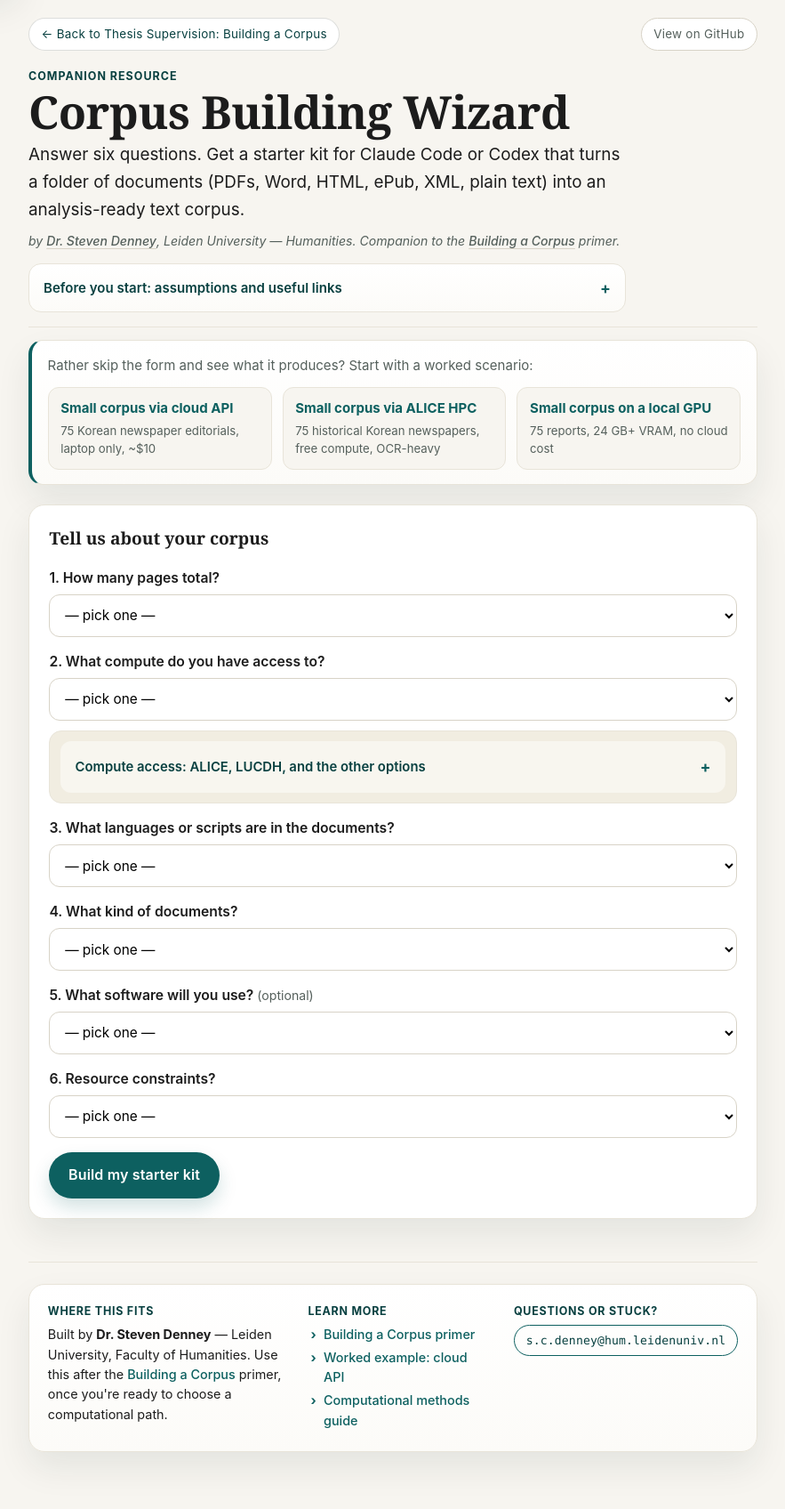
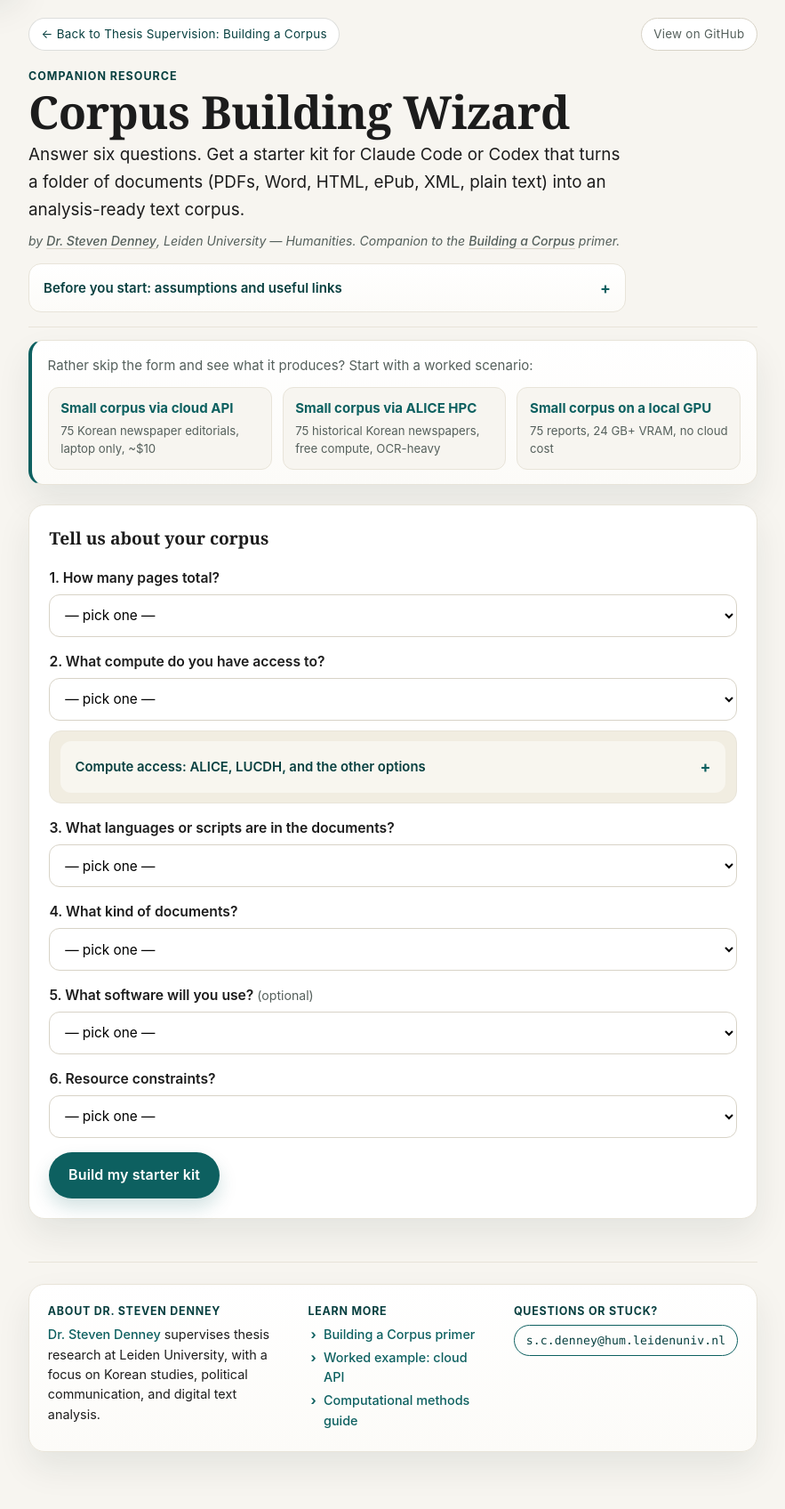
Before and after one commit to scdenney/corpus-building, a Jekyll site: the page index.html, which Jekyll copies as it is, in a window 1280 px wide. Shown: the whole page at 89% size, without its empty margins (198-1081 px from the left). Built offline with Jekyll 4.4.1, drawn with Linux system fonts in a browser that asks for light colours.

Commit message:
Tighten wizard footer attribution

```diff
--- a/index.html
+++ b/index.html
@@ -180,8 +180,8 @@
 <footer>
   <div class="footer-inner">
     <div class="footer-col">
-      <h4>Where this fits</h4>
-      <p>Built by <strong>Dr. Steven Denney</strong> — Leiden University, Faculty of Humanities. Use this after the <a href="https://scdenney.github.io/thesis-supervision/methods/building-a-corpus">Building a Corpus</a> primer, once you're ready to choose a computational path.</p>
+      <h4>About Dr. Steven Denney</h4>
+      <p><a href="https://scdenney.github.io/thesis-supervision/">Dr. Steven Denney</a> supervises thesis research at Leiden University, with a focus on Korean studies, political communication, and digital text analysis.</p>
     </div>
     <div class="footer-col">
       <h4>Learn more</h4>
```
